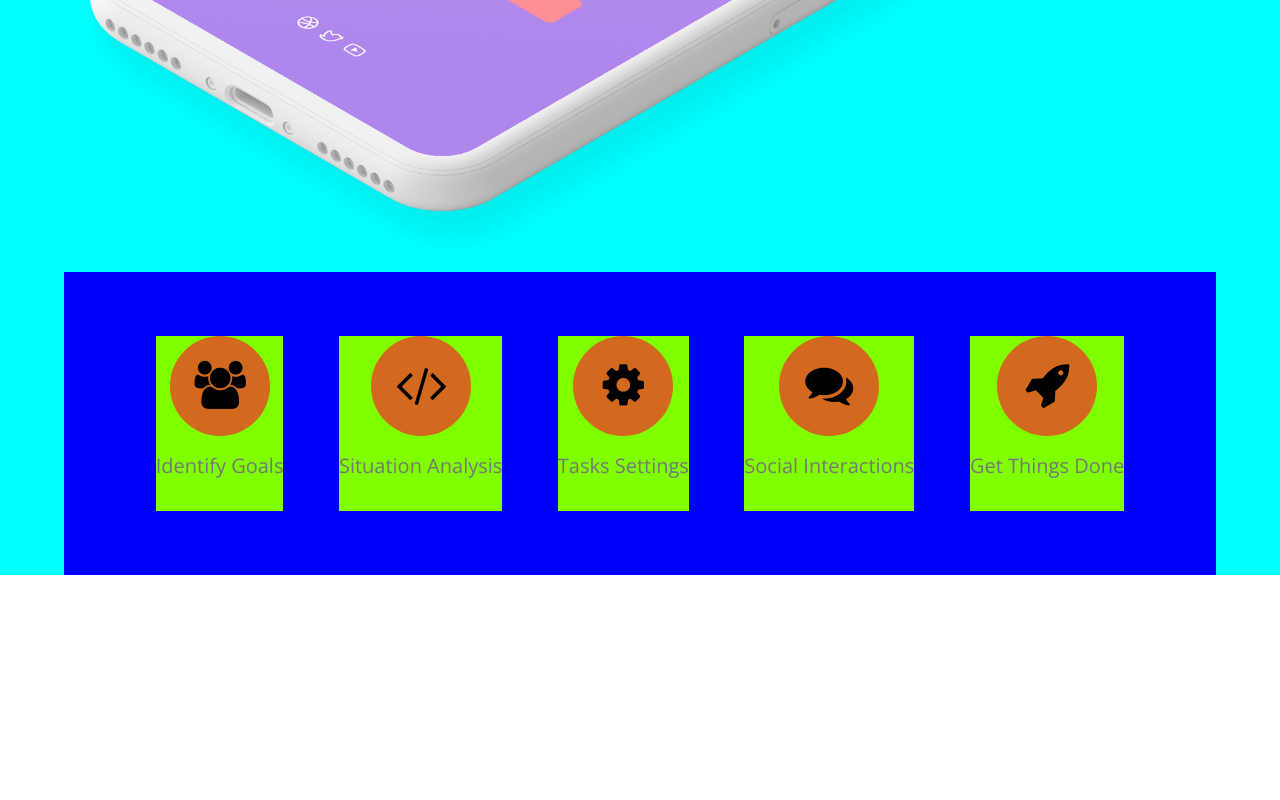
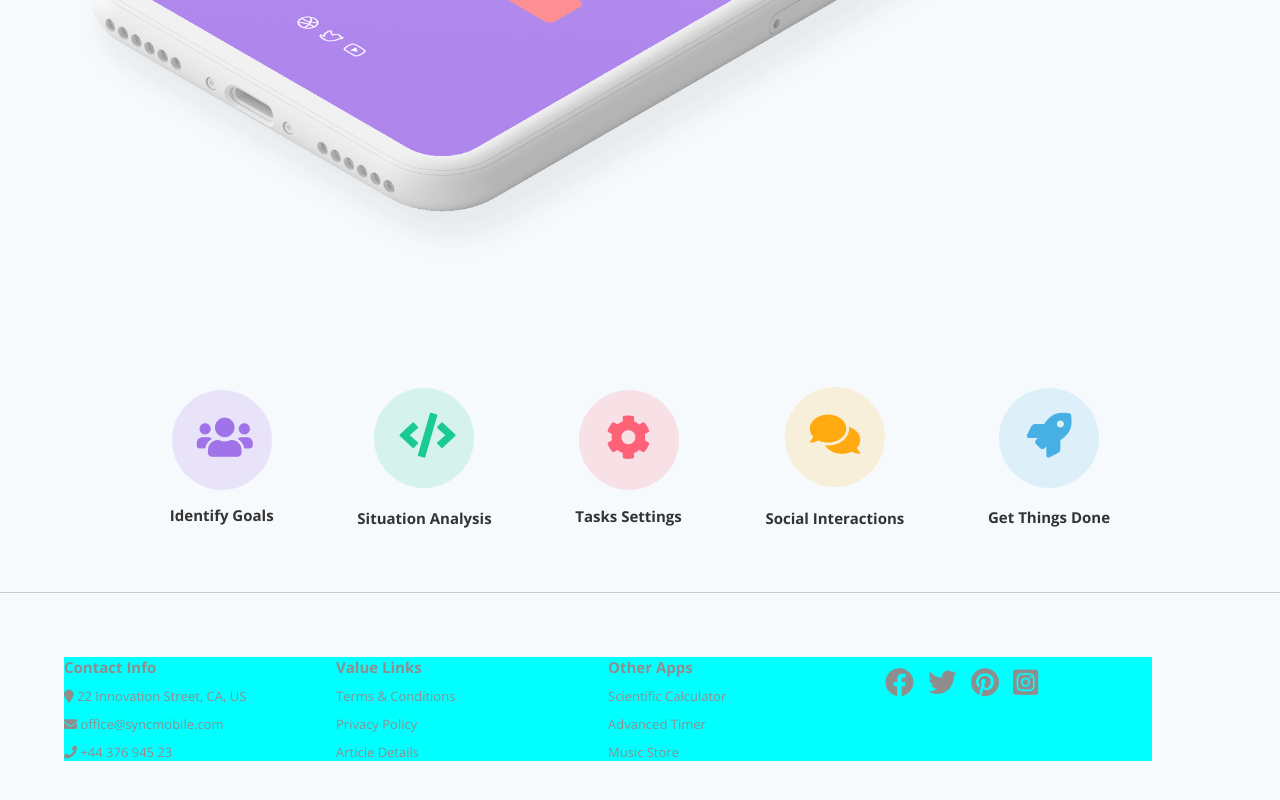
Before and after one commit to NathaRuiz/P2_Replica_Web_Individual, a plain HTML site: page src/index.html in a window 1280 px wide. Shown: the part 1030-1830 px from the top of the page. Before the commit the page ends 1605 px from the top, so only its background shows below. Drawn offline with nearby package versions, Linux system fonts and the light colour scheme.

Commit message:
finish home-page and begining footer

```diff
--- /dev/null
+++ b/src/assets/css/footer.css
@@ -0,0 +1,49 @@
+@import url(/src/assets/css/global.css);
+
+footer{
+    background-color: var(--primary-background);
+    padding: 5% 10% 5% 5%;
+    border-top: 0.2px solid var(--line-color);
+}
+.footer-container{
+    background-color: var(--primary-background);
+    margin: auto;
+
+}
+.footer-row{
+    display: flex;
+    flex-wrap: wrap;
+}
+.footer-col {
+    width: 25%;
+    padding: 0;
+    background-color: aqua;
+
+}
+
+.footer-col > h3{
+    color: var(--quartery-letter-color);
+    font-size: 15px;
+    font-weight: var(--bold-font);
+    font-stretch: extra-condensed;
+}
+
+.footer-col > ul > li > a {
+    font-size: 13px;
+    font-weight: var(--normal);
+    color: var(--quartery-letter-color);
+    padding: 10px 0 0 0;
+    display: block;
+    transition: all 0.3 ease;
+}
+.footer-col > ul > li > a:hover{
+    color: var(--tertiary-letter-color);
+    font-weight: var(--bold-font);
+    padding-left: 4px ;
+}
+.social-links > a {
+    display: inline-block;
+    font-size: 1.8rem ;
+    color: var(--quartery-letter-color);
+    padding: 5px;
+}
--- a/src/assets/css/global.css
+++ b/src/assets/css/global.css
@@ -5,16 +5,17 @@
     --secondary-letter-color:#777777;
     --tertiary-letter-color:#FF556E;
     --quartery-letter-color:#8E8E8E;
-    --identify-icon:#A073E9;
-    --identify-icon-background:#E8E3F9;
-    --analysis-icon:#19CA94;
-    --analysis-icon-background:#D5F2ED;
-    --settings-icon:#FD6277;
-    --settings-icon-background:#F7E1E7;
-    --social-icon:#FFAA11;
-    --social-icon-background:#F7EFD9;
-    --things-icon:#46B0E5;
-    --things-icon-background:#DDF0F9;
+    --line-color:#C1CED0;
+    --users-icon:#A073E9;
+    --users-icon-background:#E8E3F9;
+    --code-icon:#19CA94;
+    --code-icon-background:#D5F2ED;
+    --cog-icon:#FD6277;
+    --cog-icon-background:#F7E1E7;
+    --comments-icon:#FFAA11;
+    --comments-icon-background:#F7EFD9;
+    --rocket-icon:#46B0E5;
+    --rocket-icon-background:#DDF0F9;
     --font-family: "Open Sans", sans-serif;
     --normal-font: 400;
     --bold-font: 700;
--- a/src/assets/css/header.css
+++ b/src/assets/css/header.css
@@ -18,16 +18,9 @@ header{
 }
 
 #logo {
-    width: 25px;
-    margin-right: 8px;
+    width: 120px;
 }
 
-h1{
-    color: var(--primary-letter-color);
-    font-family:'Oleo Script' ;
-    font-weight: 400;
-    font-size: 40px;
-}
 nav{
     display: flex;
 }
@@ -41,7 +34,7 @@ nav{
     list-style: none;
     display: flex;
 }
-li > a{
+.nav-list > li > a{
     float: left;
     color: var(--primary-letter-color);
     text-align: center;
@@ -49,7 +42,7 @@ li > a{
     font-size: 14px;
     font-weight: var(--bold-font);
 }
-li > a:hover{
+.nav-list > li > a:hover{
     color: var(--tertiary-letter-color);
 }
 
@@ -133,12 +126,8 @@ li > a:hover{
 
 @media (max-width:768px) {
     #logo {
-        width: 20px;
-        margin-right: 5px;
-    }
-
-    h1{
-        font-size: 30px;
+        width: 90px;
+        margin: 5px;
     }
     li a {
         font-size: 12px;
@@ -183,7 +172,7 @@ li > a:hover{
         text-align: right;
         padding-right: 10px;
         border: none;
-        background-color: var(--settings-icon-background);
+        background-color: var(--cog-icon-background);
         cursor: pointer;
     }
     .nav-list{
@@ -194,7 +183,7 @@ li > a:hover{
     }
     .drop-down-menu-content{
         left: 10px;
-        background-color: var(--settings-icon-background);
+        background-color: var(--cog-icon-background);
     }
 
     .button-download {
--- a/src/assets/css/home-page.css
+++ b/src/assets/css/home-page.css
@@ -1,10 +1,9 @@
 @import url("/src/assets/css/global.css");
 
 #home-page{
-    background-color: aqua;
+    background-color: var(--primary-background);
 }
 #home-page-info{
-    background-color: blueviolet;
     padding-top: 10%;
     padding-bottom: 10%;
     width: 80%;
@@ -12,12 +11,12 @@
     margin: auto;
     text-align: center;
 }
-h2{
+h1{
    font-weight: var(--bold-font);
    font-size: 70px;
    color: var(--primary-letter-color);
 }
-p{
+#home-page-info > p{
     color: var(--secondary-letter-color);
     font-size: 20px;
     line-height: 1.5em;
@@ -45,7 +44,6 @@ p{
 
 
 #app-properties{
-    background-color: blue;
     padding: 5%;
     width: 90%;
     left: 10%;
@@ -56,12 +54,17 @@ p{
 }
 
 .property{
-    background-color: chartreuse;
-    margin: auto;
+    margin:auto;
+    padding-top: 5%;
+}
+.property > p{
+    color: var(--primary-letter-color);
+    font-size: 15px;
+    font-weight: var(--bold-font);
+    margin-top:15% ;
 }
 
 .property-container{
-    background-color: chocolate;
     width: 100px;
     height: 100px;
     margin: auto;
@@ -72,6 +75,41 @@ p{
     width: 50%;
     left: 50%;
     margin: auto;
-    padding-top:25%;
-    font-size: 3rem;
+    padding-top:26%;
+    font-size: 2.8rem;
 }
+
+#users{
+    background-color: var(--users-icon-background);
+}
+.fa-users{
+    color: var(--users-icon);
+}
+
+#code{
+    background-color: var(--code-icon-background);
+}
+.fa-code{
+    color: var(--code-icon);
+}
+
+#cog{
+    background-color: var(--cog-icon-background);
+}
+.fa-cog{
+    color: var(--cog-icon);
+}
+
+#comments{
+    background-color: var(--comments-icon-background);
+}
+.fa-comments{
+    color: var(--comments-icon);
+}
+
+#rocket{
+    background-color: var(--rocket-icon-background);
+}
+.fa-rocket{
+    color: var(--rocket-icon);
+}
--- /dev/null
+++ b/src/assets/css/styles.css
@@ -0,0 +1,4 @@
+@import url(/src/assets/css/global.css);
+@import url(/src/assets/css/header.css);
+@import url(/src/assets/css/home-page.css);
+@import url(/src/assets/css/footer.css);
--- a/src/index.html
+++ b/src/index.html
@@ -4,15 +4,15 @@
 <head>
     <meta charset="UTF-8">
     <meta name="viewport" content="width=device-width, initial-scale=1.0">
+    <link rel="stylesheet" href="/src/assets/css/styles.css">
     <title>Réplica web individual</title>
-    <link rel="stylesheet" href="/src/assets/css/header.css">
-    <link rel="stylesheet" href="/src/assets/css/home-page.css">
+    <!--link rel="stylesheet" href="/src/assets/css/header.css">
+    <link rel="stylesheet" href="/src/assets/css/home-page.css"-->
     <link rel="preconnect" href="https://fonts.googleapis.com">
     <link rel="preconnect" href="https://fonts.gstatic.com" crossorigin>
-    <link
-        href="https://fonts.googleapis.com/css2?family=Oleo+Script&family=Open+Sans:ital,wght@0,400;0,700;1,400&display=swap"
-        rel="stylesheet">
-    <link rel="stylesheet" href="https://cdnjs.cloudflare.com/ajax/libs/font-awesome/4.7.0/css/font-awesome.min.css">
+    <link href="https://fonts.googleapis.com/css2?family=Oleo+Script&family=Open+Sans:ital,wght@0,400;0,700;1,400&display=swap" rel="stylesheet">
+    <link rel="stylesheet" href="https://use.fontawesome.com/releases/v5.12.1/css/all.css" crossorigin="anonymous">
+    <link rel="icon" type="image/png" sizes="32x32" href="/src/assets/images/favicon.png" />
 </head>
 
 <body>
@@ -20,16 +20,15 @@
     <header>
 
         <div id="logo-name">
-            <img id="logo" src="/src/assets/images/favicon.png" alt="Calendar logo Sync">
-            <h1>Sync</h1>
+            <img id="logo" src="/src/assets/images/logo.svg" alt="Calendar logo Sync">
         </div>
 
         <nav class="nav" id="nav">
             <button class="close" id="close">
-                <i class="fa fa-close"></i>
+                <i class="fa fa-times"></i>
             </button>
             <ul class="nav-list">
-                <li><a href="#">DESCRIPTION</a></li>
+                <li><a href="/src/pages/description.html">DESCRIPTION</a></li>
                 <li><a href="#">FEATURES</a></li>
                 <li><a href="#">SCREENS</a></li>
                 <li>
@@ -57,17 +56,17 @@
     <main>
         <article id="home-page">
             <section id="home-page-info">
-                <h2>Mobile App Landing Page</h2>
+                <h1>Mobile App Landing Page</h1>
                 <p>Star focusing on your goals and get more things done with Sync mobile application. It's
                     the first app to harness the power of social connections to help you stay focused and get
                     organized</p>
                 <div id="buttons">
                     <button class="button-download-mobile">
-                        <i class="fa fa-apple"></i>
+                        <i class="fab fa-apple"></i>
                         DOWNLOAD
                     </button>
                     <button class="button-download-mobile">
-                        <i class="fa fa-play"></i>
+                        <i class="fab fa-google-play"></i>
                         DOWNLOAD
                     </button>
                 </div>
@@ -80,35 +79,35 @@
             <section id="app-properties">
 
                 <div class="property">
-                    <div class="property-container">
+                    <div class="property-container" id="users">
                         <i class="fa fa-users"></i>
                     </div>
                     <p>Identify Goals</p>
                 </div>
 
                 <div class="property">
-                    <div class="property-container">
+                    <div class="property-container" id="code">
                         <i class="fa fa-code"></i>
                     </div>
                     <p>Situation Analysis</p>
                 </div>
 
                 <div class="property">
-                    <div class="property-container">
-                        <i class="fa fa-gear"></i>
+                    <div class="property-container" id="cog">
+                        <i class="fa fa-cog"></i>
                     </div>
                     <p>Tasks Settings</p>
                 </div>
 
                 <div class="property">
-                    <div class="property-container">
+                    <div class="property-container" id="comments">
                         <i class="fa fa-comments"></i>
                     </div>
                     <p>Social Interactions</p>
                 </div>
 
                 <div class="property">
-                    <div class="property-container">
+                    <div class="property-container" id="rocket">
                         <i class="fa fa-rocket"></i>
                     </div>
                     <p>Get Things Done</p>
@@ -118,10 +117,67 @@
 
         </article>
     </main>
+
     <script src="/src/assets/js/header.js"></script>
 </body>
 
 <footer>
+    <div class="footer-container">
+        <div class="footer-row">
+
+            <div class="footer-col">
+                <h3>Contact Info</h3>
+                <ul>
+                    <li>
+                        <a href="#">
+                            <i class="fa fa-map-marker" aria-hidden="true"></i>
+                            22 Innovation Street, CA, US
+                        </a>
+                    </li>
+                    <li>
+                        <a href="#">
+                            <i class="fa fa-envelope" aria-hidden="true"></i>
+                            office@syncmobile.com
+                        </a>
+                    </li>
+                    <li>
+                        <a href="#">
+                            <i class="fa fa-phone" aria-hidden="true"></i>
+                            +44 376 945 23
+                        </a>
+                    </li>
+                </ul>
+            </div>
+
+            <div class="footer-col">
+                <h3>Value Links</h3>
+                <ul>
+                    <li><a href="">Terms & Conditions</a></li>
+                    <li><a href="">Privacy Policy</a></li>
+                    <li><a href="">Article Details</a></li>
+                </ul>
+            </div>
+
+            <div class="footer-col">
+                <h3>Other Apps</h3>
+                <ul>
+                    <li><a href="">Scientific Calculator</a></li>
+                    <li><a href="">Advanced Timer</a></li>
+                    <li><a href="">Music Store</a></li>
+                </ul>
+            </div>
+
+            <div class="footer-col">
+                <div class="social-links">
+                    <a href=""><i class="fab fa-facebook" aria-hidden="true"></i></a>
+                    <a href=""><i class="fab fa-twitter" aria-hidden="true"></i></a>
+                    <a href=""><i class="fab fa-pinterest" aria-hidden="true"></i></a>
+                    <a href=""><i class="fab fa-instagram-square" aria-hidden="true"></i></a>
+                </div>
+            </div>
+
+        </div>
+    </div>
 
 </footer>
 
```
Also changed, not shown: src/pages/description.html (added).
